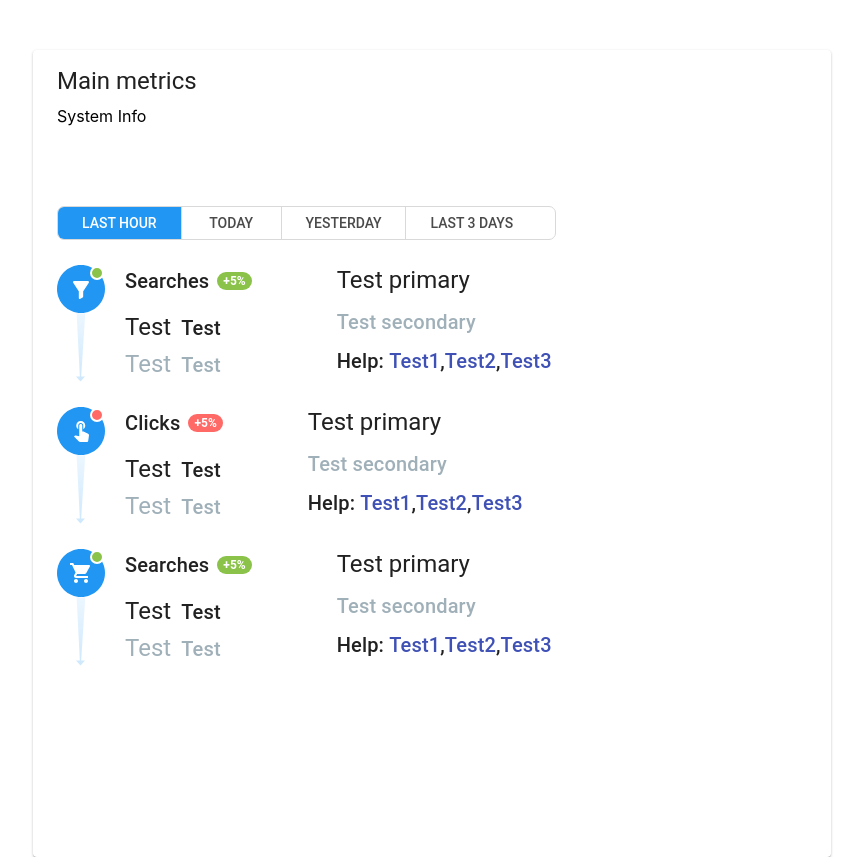
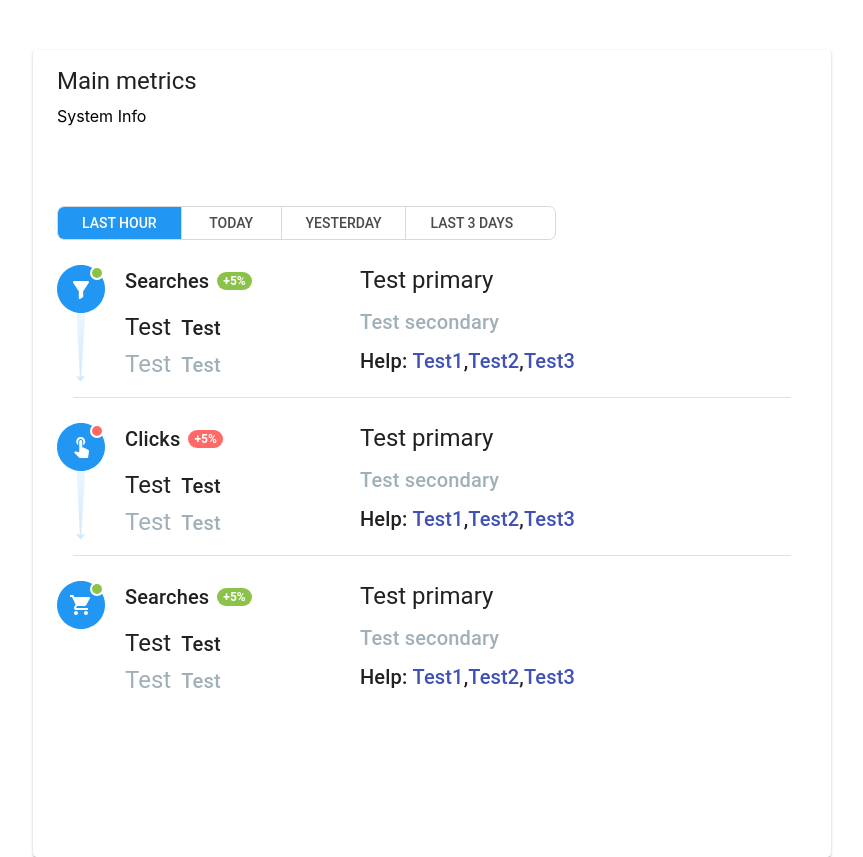
Before and after one commit to PinkyOne/gatesTeam, a React (Create React App) app: page / in a window 1280 px wide. Shown: the whole page, without its empty margins (208-1071 px from the left). Built offline with nearby package versions, Linux system fonts and the light colour scheme.

Commit message:
Fixed styles

```diff
--- a/src/components/Card/index.css
+++ b/src/components/Card/index.css
@@ -2,6 +2,7 @@
     display: flex;
     width: 610px;
     margin-top: 25px;
+    margin-bottom: 15px;
 }
 
 .Indicators {
@@ -11,6 +12,7 @@
 }
 
 .MainInfo {
+    width: 150px;
     display: flex;
     flex-direction: column;
     padding-left: 20px;
--- a/src/components/Card/index.js
+++ b/src/components/Card/index.js
@@ -64,13 +64,14 @@ class Card extends Component {
   render() {
     const {
       icon,
+      withArrow,
     } = this.props;
 
     return (
       <div className="Card">
         <div className="Indicators">
           {icon}
-          <Arrow />
+          {withArrow && <Arrow />}
         </div>
         {this.renderMainInfo()}
         {this.renderAdditionalInfo()}
--- a/src/pages/Main/components/Clicks/index.js
+++ b/src/pages/Main/components/Clicks/index.js
@@ -20,6 +20,7 @@ const Clicks = ({ isImprovement }) => (
       { link: '/test2', label: 'Test2' },
       { link: '/test3', label: 'Test3' },
     ]}
+    withArrow
   />
 );
 
--- a/src/pages/Main/components/Searches/index.js
+++ b/src/pages/Main/components/Searches/index.js
@@ -20,6 +20,7 @@ const Searches = ({ isImprovement }) => (
       { link: '/test2', label: 'Test2' },
       { link: '/test3', label: 'Test3' },
     ]}
+    withArrow
   />
 );
 
--- a/src/pages/Main/index.js
+++ b/src/pages/Main/index.js
@@ -2,11 +2,12 @@ import React, { Component } from 'react';
 import { withStyles } from '@material-ui/core/styles';
 import Paper from '@material-ui/core/Paper';
 import Typography from '@material-ui/core/Typography';
+import Divider from '@material-ui/core/Divider';
 import Tabs from './components/Tabs';
 import Searches from './components/Searches';
 import Clicks from './components/Clicks';
 import Bookings from './components/Bookings';
-import SystemInfo from "./components/SystemInfo";
+import SystemInfo from './components/SystemInfo';
 
 
 const styles = theme => ({
@@ -40,7 +41,9 @@ class Main extends Component {
         <SystemInfo />
         <Tabs value={value} handleChange={this.handleChange} />
         <Searches isImprovement />
+        <Divider variant="middle" />
         <Clicks />
+        <Divider variant="middle" />
         <Bookings isImprovement />
       </Paper>
     );
```
